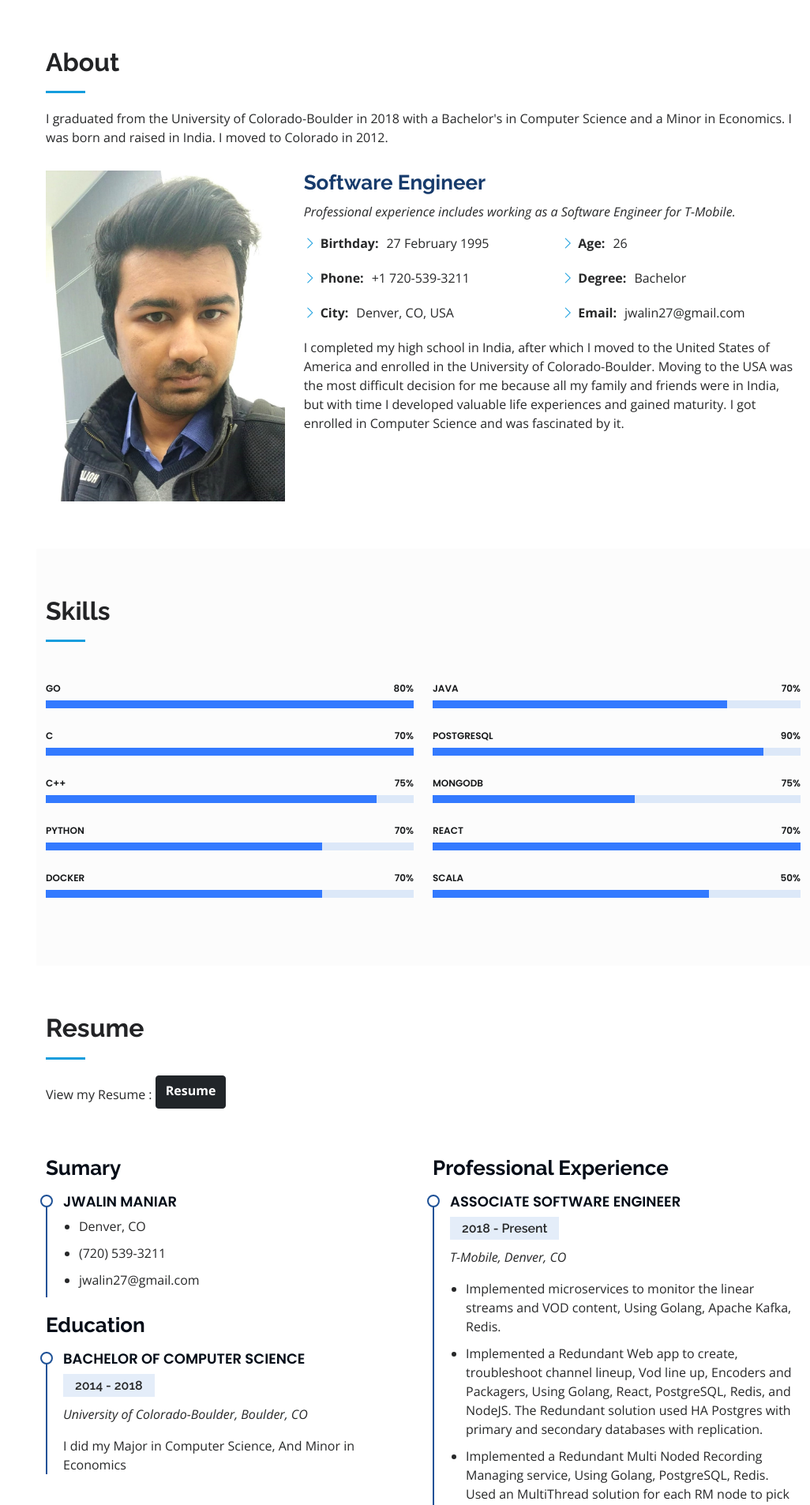
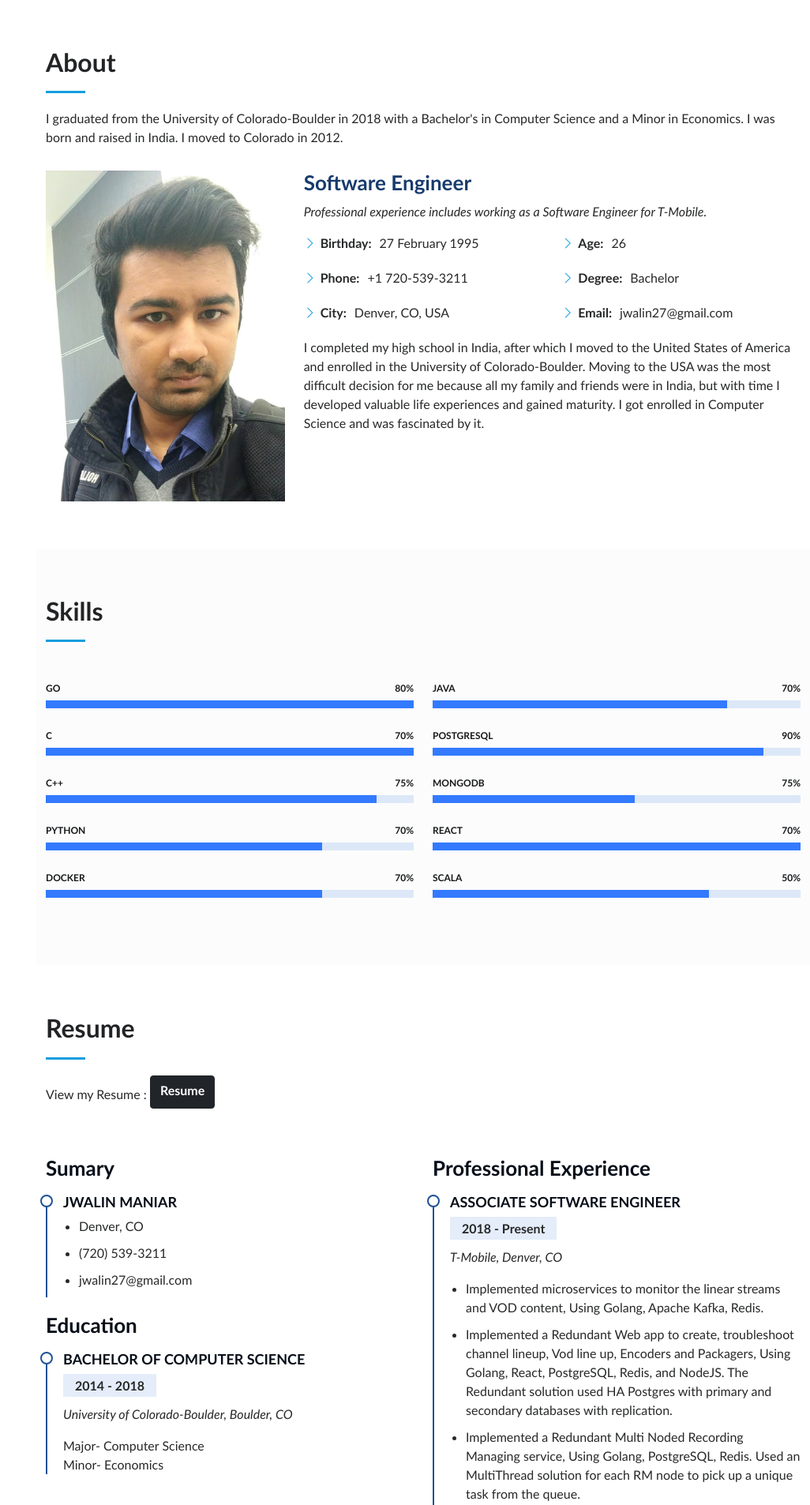
Before and after one commit to jwalin27/jwalinmaniar.github.io, a PHP site: page / in a window 1280 px wide. Shown: the part 800-2706 px from the top of the page at 79% size, without its empty margins (254-1280 px from the left). Run offline with PHP 8.4, Linux system fonts and the light colour scheme.

Commit message:
Font and resume update

```diff
--- a/Mypage.html
+++ b/Mypage.html
@@ -233,7 +233,9 @@
               <h5>2014 - 2018</h5>
               <p><em>University of Colorado-Boulder, Boulder, CO</em></p>
               <p>
-                I did my Major in Computer Science, And Minor in Economics
+                Major- Computer Science
+                <br>
+                Minor- Economics
               </p>
             </div>
           </div>
@@ -256,8 +258,8 @@
               <p><em>Homeaway, Denver, CO </em></p>
               <ul>
                 <li>Implemented a WebApp for Vacation Rentals, Using Homeaways API, MongoDB, React, NodeJS.</li>
-                <li>Source Code lead, With a team of 6. My duties involve setting rules for creating and merging branches. </li>
-                <li>Implemented REST server and API calls to fetch information, and display it on the frontend, Also implemented a Payment page with Homeaway’s framework. </li>
+                <li>Source Code lead, With a team of 6 people. My duties involve setting rules for creating and merging branches. </li>
+                <li>Implemented REST server and API calls to fetch information, and display it on the frontend, Also implemented a payment page with Homeaway’s framework. </li>
               </ul>
             </div>
           </div>
@@ -273,7 +275,7 @@
 
         <div class="section-title">
           <h2>Interests</h2>
-          <p>Some of my interests include are Traveling the world, Playing and Watching Cricket, Playing VideoGames and Swimming!</p>
+          <p>Some of my interests are traveling the world, playing and watching cricket, playing videogames and swimming!</p>
         </div>
 
         <div class="row">
--- a/assets/css/style.css
+++ b/assets/css/style.css
@@ -1,5 +1,5 @@
 body {
-    font-family: "Open Sans", sans-serif;
+    font-family: "Calibri", sans-serif;
     color: #272829;
   }
 
@@ -14,7 +14,7 @@ body {
   }
 
   h1, h2, h3, h4, h5, h6 {
-    font-family: "Raleway", sans-serif;
+    font-family: "Calibri", sans-serif;
   }
 
 
@@ -46,7 +46,7 @@ body {
     font-weight: 600;
     -moz-text-align-last: center;
     text-align-last: center;
-    font-family: "Poppins", sans-serif;
+    font-family: "Calibri", sans-serif;
   }
 
   #header .profile h1 a, #header .profile h1 a:hover {
@@ -198,7 +198,7 @@ body {
     color: #fff;
     margin-bottom: 50px;
     font-size: 26px;
-    font-family: "Poppins", sans-serif;
+    font-family: "Calibri", sans-serif;
   }
 
   #hero p span {
@@ -324,7 +324,7 @@ body {
     text-transform: uppercase;
     display: block;
     font-weight: 600;
-    font-family: "Poppins", sans-serif;
+    font-family: "Calibri", sans-serif;
     color: #16181a;
   }
 
@@ -368,7 +368,7 @@ body {
     font-size: 18px;
     font-weight: 600;
     text-transform: uppercase;
-    font-family: "Poppins", sans-serif;
+    font-family: "Calibri", sans-serif;
     color: #050d18;
     margin-bottom: 10px;
   }
```
Also changed, not shown: 1 other file.
